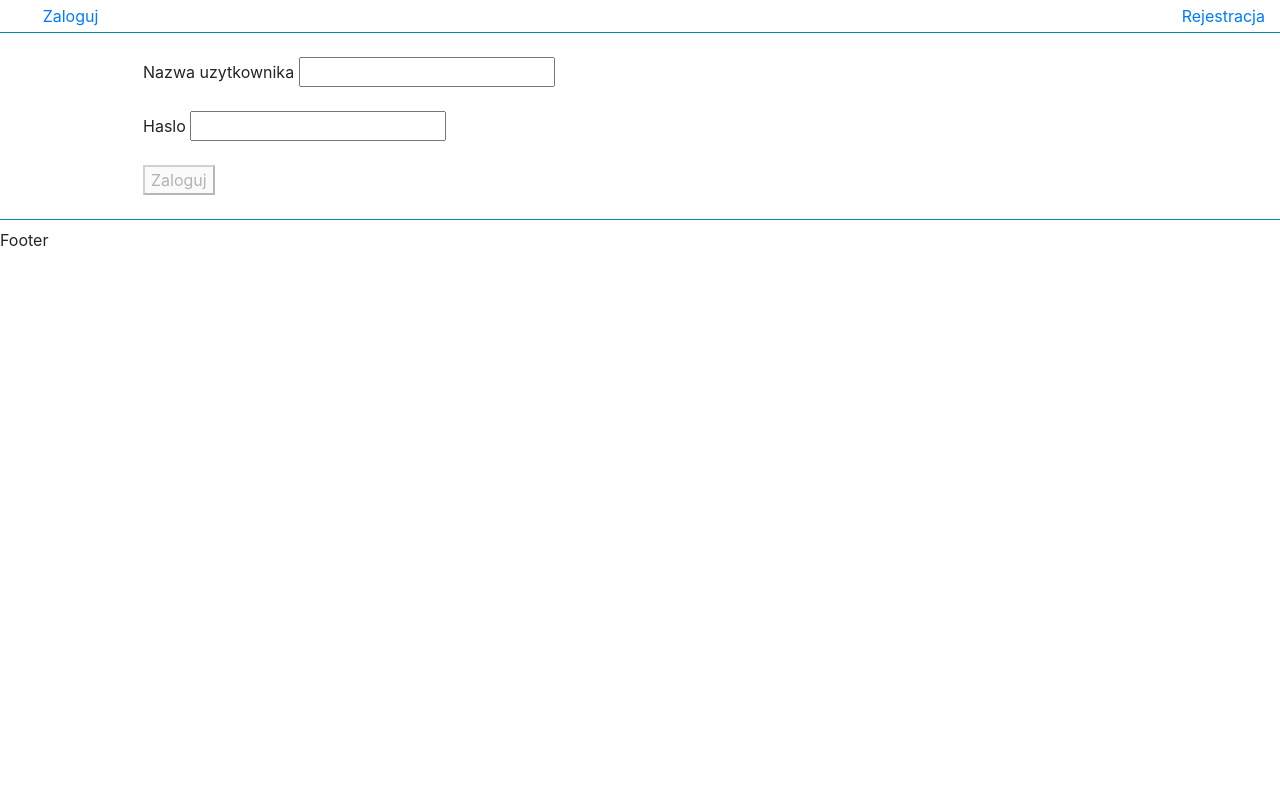
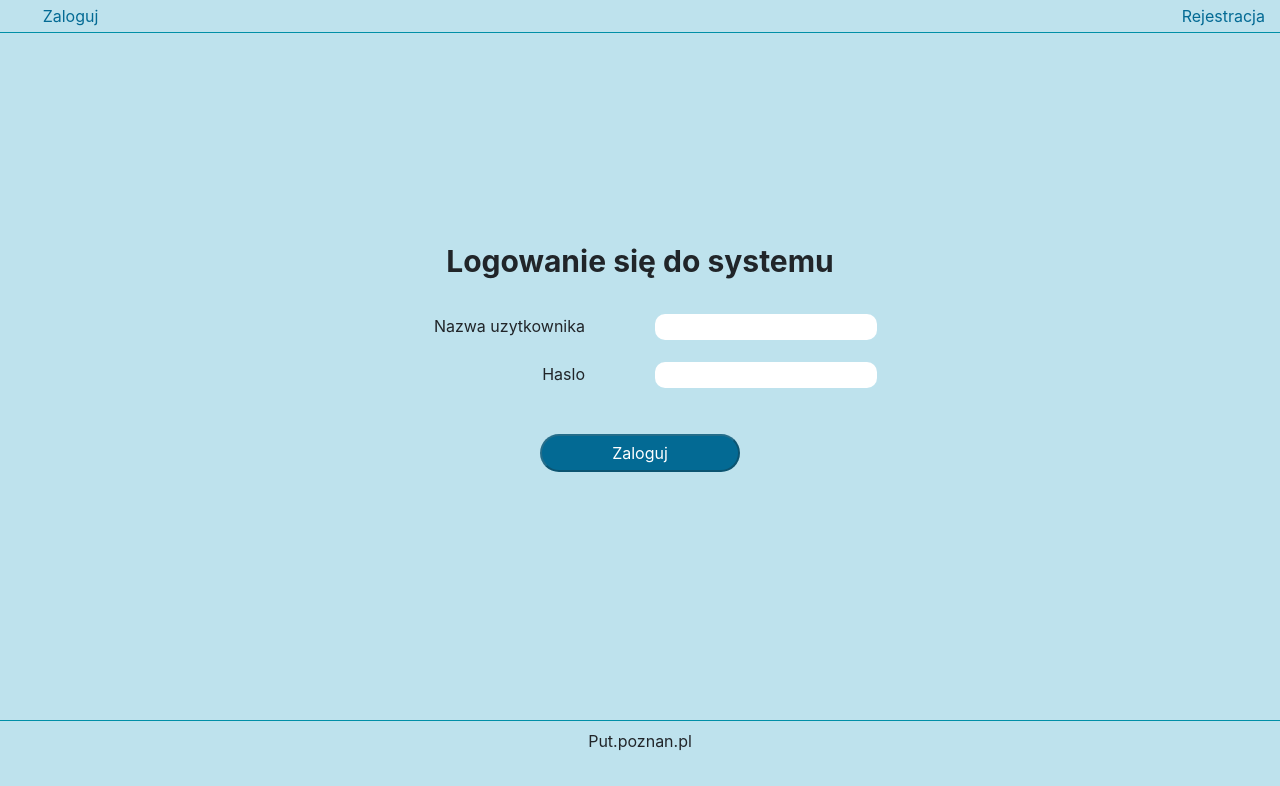
Before and after one commit to WildCrasher/HyperLedgerFrontend, an Angular app: page / in a window 1280 px wide. Shown: the top 786 px of the page. Built offline with nearby package versions, Linux system fonts and the light colour scheme; no server answers.

Commit message:
Login and register styled.

```diff
--- a/src/app/login/login.component.html
+++ b/src/app/login/login.component.html
@@ -1,23 +1,26 @@
 <div class="container">
+    <div class="row main-text">
+        Logowanie się do systemu
+    </div>
     <form [formGroup]="loginForm" (ngSubmit)="onLogin()">
         <div class="form-group row">
-            <div class="col-12">
-                <label for="symbol">
-                    Nazwa uzytkownika
-                    <input type="text" formControlName="name" />
-                </label>
+            <div class="col-6">
+                <label for="symbol">Nazwa uzytkownika</label>
+            </div>
+            <div class="col-6">
+                <input type="text" formControlName="name" />
             </div>
         </div>
-        <div class="form-group row">
-            <div class="col-12">
-                <label for="symbol">
-                    Haslo
-                    <input type="text" formControlName="password" />
-                </label>
+        <div class="form-group row margin-bottom">
+            <div class="col-6">
+                <label for="symbol">Haslo</label>
+            </div>
+            <div class="col-6">
+                <input type="password" formControlName="password" />
             </div>
         </div>
         <div class="row">
-            <div class="col-12">
+            <div class="col-12 submit-container">
                 <button type="submit" class="button button-primary" [disabled]="!loginForm.valid">Zaloguj</button>
             </div>
         </div>
--- a/src/app/login/login.component.scss
+++ b/src/app/login/login.component.scss
@@ -0,0 +1,32 @@
+.container {
+    display: flex;
+    justify-content: center;
+    flex-direction: column;
+    margin-bottom: 120px;
+}
+
+.submit-container {
+    display: flex;
+    justify-content: center;
+}
+
+form {
+    width: 100%;
+}
+
+label {
+    width: 100%;
+    text-align: end;
+    padding-right: 40px;
+}
+
+.margin-bottom {
+    margin-bottom: 40px;
+}
+
+.main-text {
+    font-size: 30px;
+    font-weight: bold;
+    padding: 30px;
+    margin: auto;
+}
--- a/src/app/register/register.component.html
+++ b/src/app/register/register.component.html
@@ -1,29 +1,49 @@
-<form [formGroup]="registerForm">
-
-    <label>
-        Nazwa użytkownika:
+<div class="container">
+    <div class="row main-text">
+        Tworzenie konta
+    </div>
+    <form [formGroup]="registerForm" (ngSubmit)="onRegister()">
+        <div class="form-group row">
+            <div class="col-6">
+                <label>Nazwa użytkownika</label>
+            </div>
+            <div class="col-6">
                 <input type="text" formControlName="name">
-    </label>
-
+            </div>
+        </div>
         <div formGroupName="passwordGroup">
-        <label>
-            Hasło:
+            <div class="form-group row">
+                <div class="col-6">
+                    <label>Hasło</label>
+                </div>
+                <div class="col-6">
                     <input type="password" formControlName="password">
-        </label>
-        <label>
-            Potwierdź hasło:
+                </div>
+            </div>
+            <div class="form-group row">
+                <div class="col-6">
+                    <label>Potwierdź hasło</label>
+                </div>
+                <div class="col-6">
                     <input type="password" formControlName="matchingPassword">
-        </label>
                 </div>
-
-    <label>
-        Rola:
+            </div>
+        </div>
+        <div class="form-group row">
+            <div class="col-6">
+                <label>Rola</label>
+            </div>
+            <div class="col-6">
                 <select formControlName="role">
                     <option value="supervisor">Promotor</option>
                     <option value="student">Student</option>
                 </select>
-    </label>
-
-    <button type="button" (click)="submit()">Zarejestruj się</button>
-
+            </div>
+        </div>
+        <div class="row">
+            <div class="col-12 submit-container">
+                <button type="submit" class="button button-primary" [disabled]="!registerForm.valid">Zarejestruj się</button>
+            </div>
+        </div>
     </form>
+</div>
--- a/src/app/register/register.component.scss
+++ b/src/app/register/register.component.scss
@@ -0,0 +1,32 @@
+.container {
+    display: flex;
+    justify-content: center;
+    flex-direction: column;
+    margin-bottom: 120px;
+}
+
+.submit-container {
+    display: flex;
+    justify-content: center;
+}
+
+form {
+    width: 100%;
+}
+
+label {
+    width: 100%;
+    text-align: end;
+    padding-right: 40px;
+}
+
+.margin-bottom {
+    margin-bottom: 40px;
+}
+
+.main-text {
+    font-size: 30px;
+    font-weight: bold;
+    padding: 30px;
+    margin: auto;
+}
--- a/src/app/register/register.component.ts
+++ b/src/app/register/register.component.ts
@@ -31,7 +31,7 @@ export class RegisterComponent implements OnInit {
     ngOnInit(): void {
     }
 
-    submit() {
+    onRegister() {
         if(this.registerForm.valid) {
             const values = this.registerForm.value;
 
--- a/src/app/shared/components/footer/footer.component.html
+++ b/src/app/shared/components/footer/footer.component.html
@@ -1,38 +1,3 @@
 <div class="footer row">
-    Footer
-    <!-- <div class="col-12 col-sm-6 col-lg-2">
-        <div class="footer-title">{{ "Footer.contact" | translate }}</div>
-        <div class="footer-items">
-            <a href="http://wildasoftware.pl" target="_blank">wildasoftware.pl</a><br/>
-            <a href="mailto:support@wildasoftare.pl" class="email">support@wildasoftware.pl</a><br/>
-            <br/>
-            Feedybacky &copy; {{ currentYear }}<br/>
-            Wilda Software
-        </div>
-    </div>
-    <div class="col-12 col-sm-6 col-lg-2">
-        <div class="footer-title">{{ "Footer.product" | translate }}</div>
-        <div class="footer-items">
-            <a href="#">{{ "Footer.aboutProject" | translate }}</a><br/>
-            <a href="#">{{ "Footer.firstSteps" | translate }}</a><br/>
-            <a href="#">{{ "Footer.faq" | translate }}</a><br/>
-            <a href="#">{{ "Footer.pricing" | translate }}</a><br/>
-            <a href="#">{{ "Footer.clientsAboutUs" | translate }}</a>
-        </div>
-    </div>
-    <div class="col-12 col-sm-6 col-lg-2">
-        <div class="footer-title">{{ "Footer.documents" | translate }}</div>
-        <div class="footer-items">
-            <a href="/terms">{{ "Footer.terms" | translate }}</a><br/>
-            <a href="#">{{ "Footer.personalData" | translate }}</a><br/>
-            <a href="/privacy-policy">{{ "Footer.privacyPolicy" | translate }}</a>
-        </div>
-    </div>
-    <div class="col-12 col-sm-6 offset-lg-4 col-lg-2">
-        <div class="footer-title">{{ "Footer.findUs" | translate }}</div>
-        <div class="footer-items">
-            <a href="https://github.com/wildasoftware/feedybacky" target="_blank">Github</a><br/>
-            <a href="https://www.npmjs.com/package/feedybacky" target="_blank">NPM</a>
-        </div>
-    </div> -->
+    Put.poznan.pl
 </div>
--- a/src/app/shared/components/footer/footer.component.scss
+++ b/src/app/shared/components/footer/footer.component.scss
@@ -1,6 +1,8 @@
 @import "../../../../constants.scss";
 
 .footer {
+    display: flex;
+    justify-content: center;
     border-top: 1px solid $colorMain;
     padding-top: 0.5em;
 
--- a/src/app/shared/components/navbar/navbar.component.scss
+++ b/src/app/shared/components/navbar/navbar.component.scss
@@ -4,76 +4,7 @@
     border-bottom: 1px solid $colorMain;
     padding: 0.25rem 0.5rem;
 
-    .dropdown-menu {
-        border-top: none;
-        margin-top: 0.25rem; // zależne od pionowego paddingu przy navbarze
-
-        &.dropdown-menu-left {
-            margin-left: -0.5rem;
-        }
-
-        &.dropdown-menu-right {
-            margin-right: -0.5rem;
-        }
-    }
-
-    .logo {
-        padding: 0.5rem 1rem;
-
-        img {
-            width: 48px;
-        }
-    }
-
-    #main-menu-link:after {
-        border-top: 0.75em solid;
-        border-right: 0.75em solid transparent;
-        border-left: 0.75em solid transparent;
-        transform: translate(0, 200%);
-    }
-
-    #user-menu-link {
-
-        .user-icon {
-            font-size: 2.3em;
-            text-align: center;
-            border: $colorMain solid 3px;
-            border-radius: 1000px;
-            width: 46px;
-        }
-
-        &:after {
-            content: none;
-        }
-    }
-
-    .lang {
-        margin-top: auto;
-        margin-bottom: auto;
-        text-align: right;
-
-        select {
-            background-color: $colorWhite;
-            color: $colorMain;
-
-            &:focus, &:active {
-                box-shadow: none;
-            }
-        }
-    }
-
-    .user {
-        text-transform: uppercase;
-        text-align: right;
-        margin-top: auto;
-        margin-bottom: auto;
-    }
-
-    .account {
-        text-align: right;
-    }
-
-    .navbar-title {
-        font-size: 1.4rem;
-    }
+   a {
+       color: #036a94;
+   }
 }
--- a/src/app/theses-list/theses-list.component.scss
+++ b/src/app/theses-list/theses-list.component.scss
@@ -1,7 +1,6 @@
 .row > div {
-    height: 60px;
-    border: solid 2px black;
     display: flex;
     align-items: center;
     justify-content: center;
+    border: solid 2px black;
 }
--- a/src/styles.scss
+++ b/src/styles.scss
@@ -1,15 +1,21 @@
 .container.container-full-width {
     max-width: none;
     height: 10%;
+    background-color: #bee2ed;
 }
 
 .container.container-content {
+    display: flex;
+    justify-content: center;
+    align-items: center;
+
     max-width: none;
     padding-left: 8rem;
     padding-right: 8rem;
     padding-top: 1.5rem;
     padding-bottom: 1.5rem;
     height: 80%;
+    background-color: #bee2ed;
 
     @media(max-width: 700px) {
         padding-left: 4rem;
@@ -21,5 +27,29 @@
         padding-right: 2rem;
     }
 }
+
+html, body {
+    height: 100%;
+}
+
+.button-primary {
+    color: white;
+    background-color: #036a94;
+    border-radius: 20px;
+    width: 200px;
+    padding: 5px;
+
+    &:hover {
+        background-color: #478dB7;
+        color: white;
+    }
+}
+
+input, select {
+    border: none;
+    border-radius: 10px;
+    width: 100%;
+}
+
 /* Importing Bootstrap SCSS file. */
 @import '~bootstrap/scss/bootstrap';
```
Lines whose indentation alone changed are shown as unchanged.
